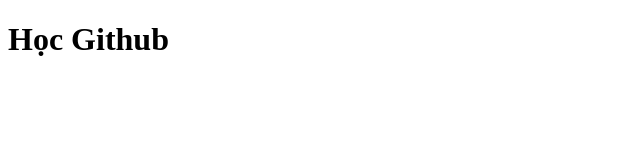
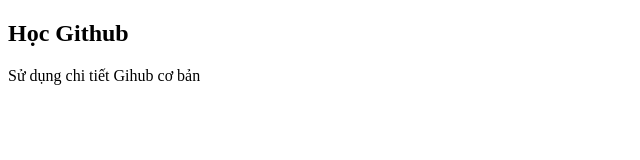
Before and after one commit to user1823-github/Github-P, a plain HTML site: page index.html in a window 1280 px wide. Shown: the whole page, without its empty margins (0-640 px from the left). Drawn offline with Linux system fonts and the light colour scheme.

Commit message:
Change H1 to H2, add <p>

```diff
--- a/index.html
+++ b/index.html
@@ -7,6 +7,7 @@
     <title>Git & Github Source</title>
 </head>
 <body>
-    <h1>Học Github</h1>
+    <h2>Học Github</h2>
+    <p> Sử dụng chi tiết Gihub cơ bản</p>
 </body>
 </html>
```
